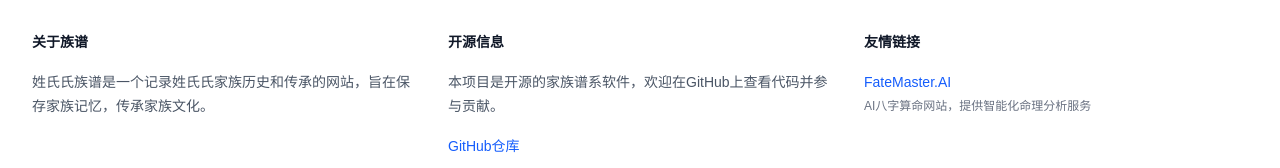
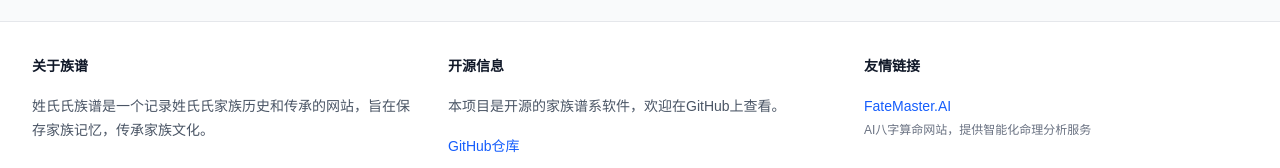
Before and after one commit to wyljp/familytree, a Next.js app: page / in a window 1280 px wide. Shown: the part 533-701 px from the top of the page. Built offline with nearby package versions, Linux system fonts and the light colour scheme; no server answers.

Commit message:
Update Footer component to simplify open source project description

```diff
--- a/src/app/components/Footer.tsx
+++ b/src/app/components/Footer.tsx
@@ -23,7 +23,7 @@ const Footer = () => {
           <div className="space-y-4">
             <h3 className="text-sm font-semibold leading-6 text-gray-900">开源信息</h3>
             <p className="text-sm leading-6 text-gray-600">
-              本项目是开源的家族谱系软件，欢迎在GitHub上查看代码并参与贡献。
+              本项目是开源的家族谱系软件，欢迎在GitHub上查看。
             </p>
             <p className="text-sm leading-6 text-gray-600">
               <Link
```
